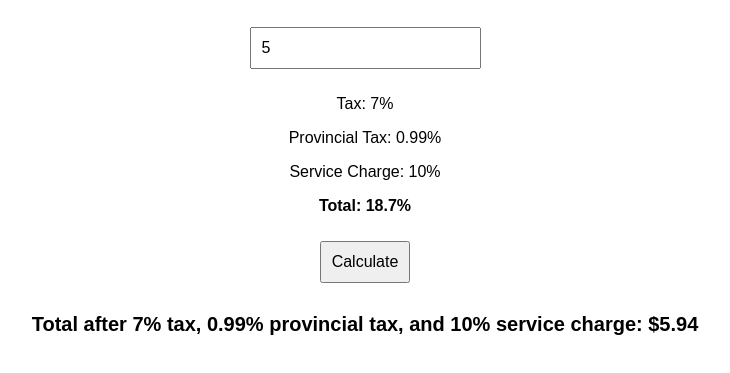
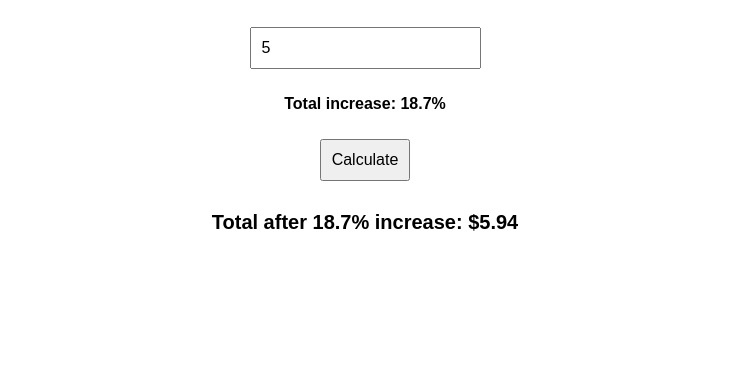
Before and after one commit to gleebot/rates, a plain HTML site: page index.html in a window 1280 px wide. Both pictures are taken after typing "5" into the empty fields and a click on the button "Calculate". Shown: the part 81-454 px from the top of the page, without its empty margins (275-1005 px from the left). Drawn offline with Linux system fonts and the light colour scheme.

Commit message:
Update index.html

```diff
--- a/index.html
+++ b/index.html
@@ -13,39 +13,24 @@
 <body>
 <h2>Tax & Service Charge Calculator</h2>
 <input type="number" id="rate" placeholder="Enter rate amount" step="0.01">
-<p>Tax: 7%</p>
-<p>Provincial Tax: 0.99%</p> <!-- Adjusted to ensure 18.7% total -->
-<p>Service Charge: 10%</p>
-<p><strong>Total: 18.7%</strong></p>
+<p><strong>Total increase: 18.7%</strong></p>
 <button onclick="calculateTotal()">Calculate</button>
 <p id="result"></p>
 
 <script>
 function calculateTotal() {
     let rate = parseFloat(document.getElementById('rate').value);
-    let serviceChargeRate = 0.10;
-    let vatTaxRate = 0.07;
-    let provincialTaxRate = 0.0099; // Adjusted to ensure 18.7% total
+    let totalIncreaseMultiplier = 1.187;  // Ensures exactly 18.7% increase
 
     if (isNaN(rate) || rate < 0) {
         document.getElementById('result').innerText = "Please enter a valid rate amount";
         return;
     }
 
-    // Step 1: Apply service charge first
-    let serviceCharge = rate * serviceChargeRate;
-    let subtotal = rate + serviceCharge;
+    let total = rate * totalIncreaseMultiplier;
 
-    // Step 2: Apply adjusted taxes (VAT + Provincial Tax)
-    let totalTaxRate = vatTaxRate + provincialTaxRate; // 7.99% total tax
-    let tax = subtotal * totalTaxRate;
-
-    // Step 3: Calculate final total cost
-    let total = subtotal + tax;
-
-    document.getElementById('result').innerText = `Total after 7% tax, 0.99% provincial tax, and 10% service charge: $${total.toFixed(2)}`;
+    document.getElementById('result').innerText = `Total after 18.7% increase: $${total.toFixed(2)}`;
 }
 </script>
 </body>
 </html>
-</html>
```
